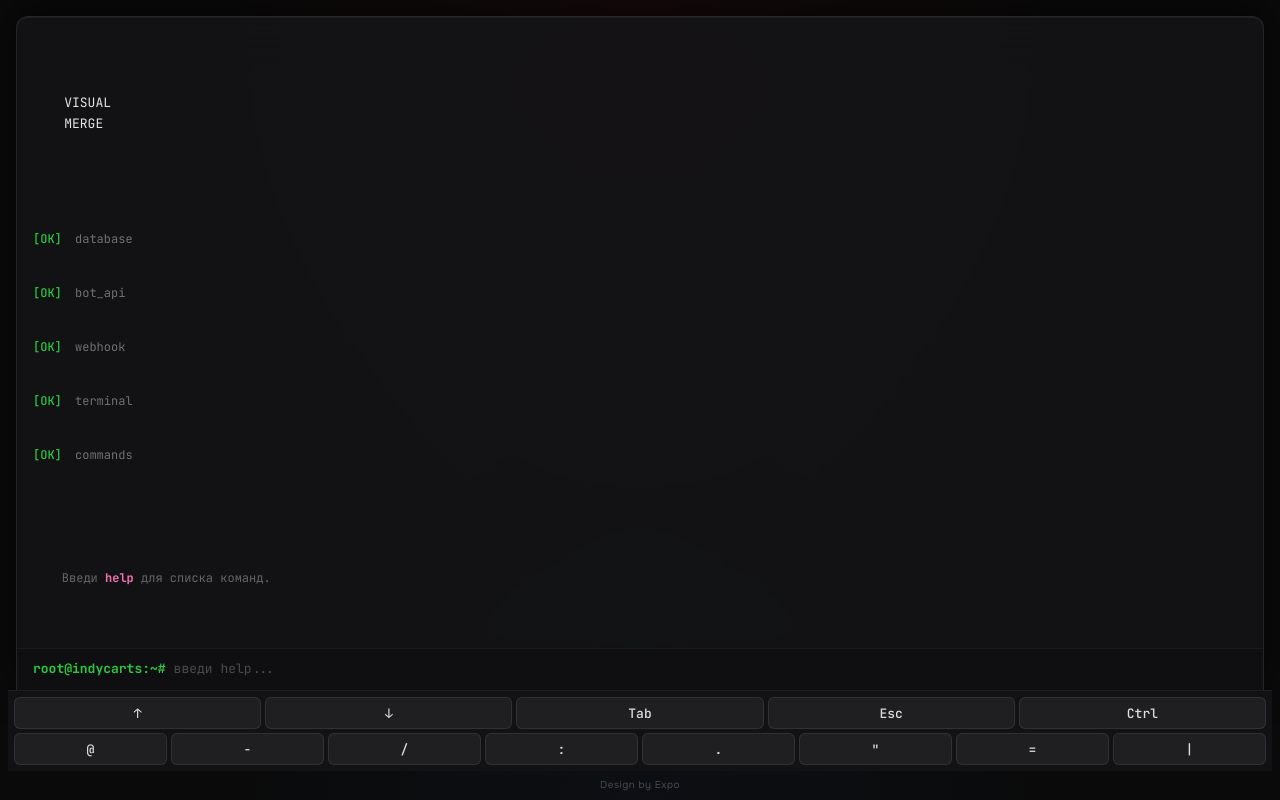
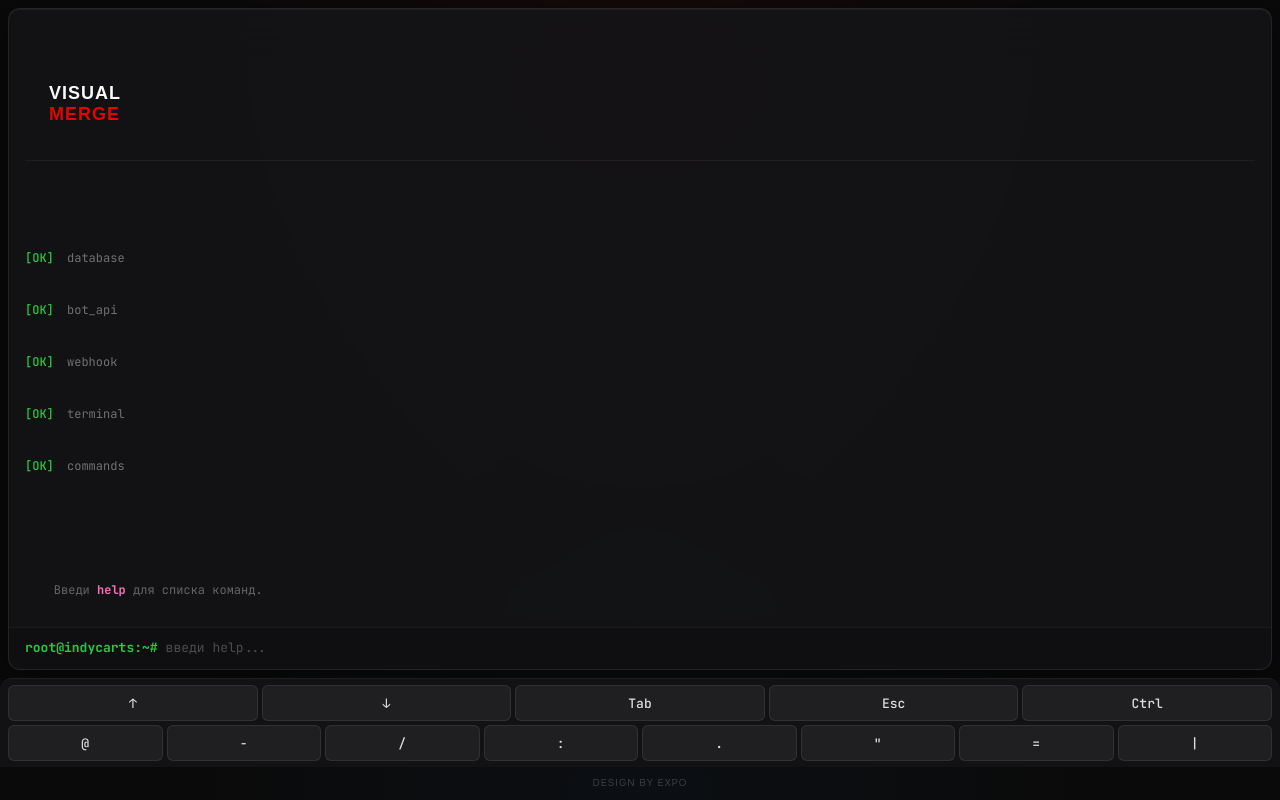
Before and after one commit to Kimi-svga/IndyCarts, a website built with Vite: page frontend/index.html in a window 1280 px wide. Built offline with nearby package versions, Linux system fonts and the light colour scheme; a web font is replaced by a local one.

Commit message:
Update terminal.css

```diff
--- a/frontend/src/styles/terminal.css
+++ b/frontend/src/styles/terminal.css
@@ -1,5 +1,6 @@
 /**
  * Visual Merge — стили терминала (macOS Terminal style).
+ * Design by Expo
  */
 
 /* ═══════════════════════════════════════════
@@ -13,18 +14,18 @@
   background: rgba(20, 20, 22, 0.92);
   backdrop-filter: blur(30px) saturate(180%);
   -webkit-backdrop-filter: blur(30px) saturate(180%);
-  border-radius: 12px 12px 0 0;
+  border-radius: 12px;
   border: 1px solid rgba(255, 255, 255, 0.08);
-  border-bottom: none;
   overflow: hidden;
   box-shadow:
-    0 -8px 40px rgba(0, 0, 0, 0.6),
+    0 8px 40px rgba(0, 0, 0, 0.6),
     inset 0 1px 0 rgba(255, 255, 255, 0.05);
-  margin: 8px 8px 0;
+  min-height: 0;
+  margin-bottom: 8px;
 }
 
 /* ═══════════════════════════════════════════
-   TITLEBAR (macOS)
+   TITLEBAR
    ═══════════════════════════════════════════ */
 
 .term-titlebar {
@@ -60,7 +61,7 @@
   text-align: center;
   font-family: var(--font-mono);
   font-size: 12px;
-  color: rgba(255, 255, 255, 0.55);
+  color: rgba(255, 255, 255, 0.5);
   letter-spacing: 0.3px;
   margin-left: -60px;
   white-space: nowrap;
@@ -75,7 +76,7 @@
 .term-output {
   flex: 1;
   overflow-y: auto;
-  padding: 16px 16px 8px;
+  padding: 16px;
   scrollbar-width: thin;
   scrollbar-color: rgba(255, 255, 255, 0.1) transparent;
   font-family: var(--font-mono);
@@ -83,16 +84,11 @@
   line-height: 1.55;
   color: #e4e4e7;
   -webkit-overflow-scrolling: touch;
+  min-height: 0;
 }
 
-.term-output::-webkit-scrollbar {
-  width: 6px;
-}
-
-.term-output::-webkit-scrollbar-track {
-  background: transparent;
-}
-
+.term-output::-webkit-scrollbar { width: 6px; }
+.term-output::-webkit-scrollbar-track { background: transparent; }
 .term-output::-webkit-scrollbar-thumb {
   background: rgba(255, 255, 255, 0.1);
   border-radius: 3px;
@@ -105,20 +101,36 @@
 }
 
 /* ═══════════════════════════════════════════
+   BRAND (логотип)
+   ═══════════════════════════════════════════ */
+
+.term-brand {
+  margin-bottom: 14px;
+  padding-bottom: 12px;
+  border-bottom: 1px solid rgba(255, 255, 255, 0.06);
+  font-family: var(--font-head);
+  font-size: 18px;
+  font-weight: 800;
+  letter-spacing: 1px;
+  line-height: 1.2;
+}
+
+.term-brand-name { color: #fafafa; }
+.term-brand-accent { color: #e10600; }
+
+/* ═══════════════════════════════════════════
    BOOT + HINT
    ═══════════════════════════════════════════ */
 
 .term-boot {
-  margin-bottom: 10px;
+  margin-bottom: 12px;
   font-size: 12px;
-  line-height: 1.5;
+  line-height: 1.45;
   color: rgba(255, 255, 255, 0.4);
+  font-family: var(--font-mono);
 }
 
-.term-boot > div {
-  margin: 0;
-  padding: 0;
-}
+.term-boot > div { margin: 0; padding: 0; }
 
 .term-boot .ok {
   color: #28c840;
@@ -130,6 +142,7 @@
   color: rgba(255, 255, 255, 0.35);
   font-size: 12px;
   margin-bottom: 4px;
+  font-family: var(--font-mono);
 }
 
 /* ═══════════════════════════════════════════
@@ -149,9 +162,7 @@
   font-size: 13px;
 }
 
-.term-cmd {
-  color: #e4e4e7;
-}
+.term-cmd { color: #e4e4e7; }
 
 /* ═══════════════════════════════════════════
    INPUT LINE
@@ -181,9 +192,7 @@
   min-width: 0;
 }
 
-.term-input::placeholder {
-  color: rgba(255, 255, 255, 0.25);
-}
+.term-input::placeholder { color: rgba(255, 255, 255, 0.25); }
 
 /* ═══════════════════════════════════════════
    AUTOCOMPLETE
@@ -209,9 +218,7 @@
   display: none;
 }
 
-.term-autocomplete.visible {
-  display: block;
-}
+.term-autocomplete.visible { display: block; }
 
 .term-autocomplete-item {
   padding: 6px 12px;
@@ -229,18 +236,11 @@
   color: #e4e4e7;
 }
 
-.term-autocomplete-value {
-  color: #60a5fa;
-  font-weight: 600;
-}
-
-.term-autocomplete-hint {
-  color: rgba(255, 255, 255, 0.35);
-  font-size: 11px;
-}
+.term-autocomplete-value { color: #60a5fa; font-weight: 600; }
+.term-autocomplete-hint { color: rgba(255, 255, 255, 0.35); font-size: 11px; }
 
 /* ═══════════════════════════════════════════
-   KEYPAD (компактный)
+   KEYPAD (вне окна, компактный)
    ═══════════════════════════════════════════ */
 
 .keypad {
@@ -248,24 +248,27 @@
   backdrop-filter: blur(30px);
   -webkit-backdrop-filter: blur(30px);
   border-top: 1px solid rgba(255, 255, 255, 0.05);
-  padding: 6px;
+  border-radius: 12px 12px 0 0;
+  padding: 6px 8px;
+  padding-bottom: max(6px, env(safe-area-inset-bottom));
   display: flex;
   flex-direction: column;
   gap: 4px;
   flex-shrink: 0;
-  padding-bottom: max(6px, env(safe-area-inset-bottom));
+  margin: 0 -8px;
 }
 
 .keypad-row {
   display: flex;
   gap: 4px;
   justify-content: stretch;
+  flex-shrink: 0;
 }
 
 .keypad-btn {
   flex: 1;
   min-width: 0;
-  height: 32px;
+  height: 36px;
   background: rgba(255, 255, 255, 0.06);
   border: 1px solid rgba(255, 255, 255, 0.08);
   border-radius: 6px;
@@ -277,7 +280,6 @@
   transition: all 0.12s ease;
   user-select: none;
   -webkit-user-select: none;
-  -webkit-tap-highlight-color: transparent;
   display: flex;
   align-items: center;
   justify-content: center;
@@ -315,9 +317,7 @@
 .output-box.warn { border-left-color: #f97316; }
 .output-box.info { border-left-color: #60a5fa; }
 
-.kv-block {
-  margin: 6px 0;
-}
+.kv-block { margin: 6px 0; }
 
 .kv-row {
   display: flex;
@@ -327,17 +327,8 @@
   line-height: 1.6;
 }
 
-.kv-key {
-  color: rgba(255, 255, 255, 0.4);
-  min-width: 110px;
-  flex-shrink: 0;
-}
-
-.kv-val {
-  color: #e4e4e7;
-  word-break: break-word;
-}
-
+.kv-key { color: rgba(255, 255, 255, 0.4); min-width: 110px; flex-shrink: 0; }
+.kv-val { color: #e4e4e7; word-break: break-word; }
 .kv-val.green { color: #28c840; }
 .kv-val.red { color: #ef4444; }
 .kv-val.yellow { color: #fbbf24; }
@@ -367,9 +358,7 @@
   border-bottom: 1px solid rgba(255, 255, 255, 0.05);
 }
 
-.term-table tr:last-child td {
-  border-bottom: none;
-}
+.term-table tr:last-child td { border-bottom: none; }
 
 .json-block {
   background: rgba(0, 0, 0, 0.3);
@@ -411,9 +400,7 @@
   justify-content: center;
 }
 
-.history-modal-overlay.visible {
-  display: flex;
-}
+.history-modal-overlay.visible { display: flex; }
 
 .history-modal {
   background: rgba(28, 28, 30, 0.98);
@@ -491,11 +478,12 @@
 
 .design-credit {
   text-align: center;
-  padding: 6px 0 8px;
+  padding: 8px 0 10px;
   font-family: var(--font-body);
   font-size: 10px;
-  letter-spacing: 0.5px;
-  color: rgba(255, 255, 255, 0.25);
+  letter-spacing: 1px;
+  color: rgba(255, 255, 255, 0.2);
   background: transparent;
   flex-shrink: 0;
-     }
+  text-transform: uppercase;
+}
```
